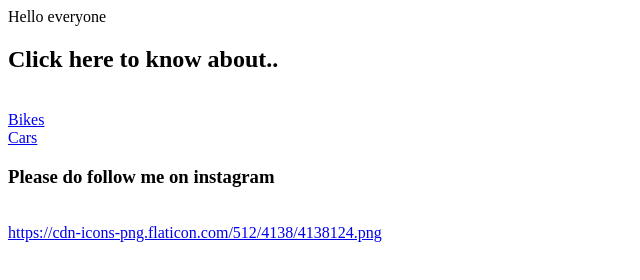
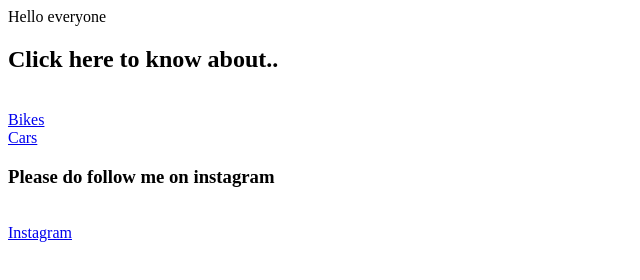
Before and after one commit to Amaran002/Azure, a plain HTML site: page index.html in a window 1280 px wide. Shown: the whole page, without its empty margins (0-640 px from the left). Drawn offline with Linux system fonts and the light colour scheme.

Commit message:
commited

```diff
--- a/index.html
+++ b/index.html
@@ -9,5 +9,5 @@
     </body>
 
     <h3>Please do follow me on instagram</h3><br>
-    <a href="www.instagram.com/amaran_0002/">https://cdn-icons-png.flaticon.com/512/4138/4138124.png</a>
+    <a href="www.instagram.com/amaran_0002/">Instagram</a>
 </html>
```
Also changed, not shown: 3 other files.
